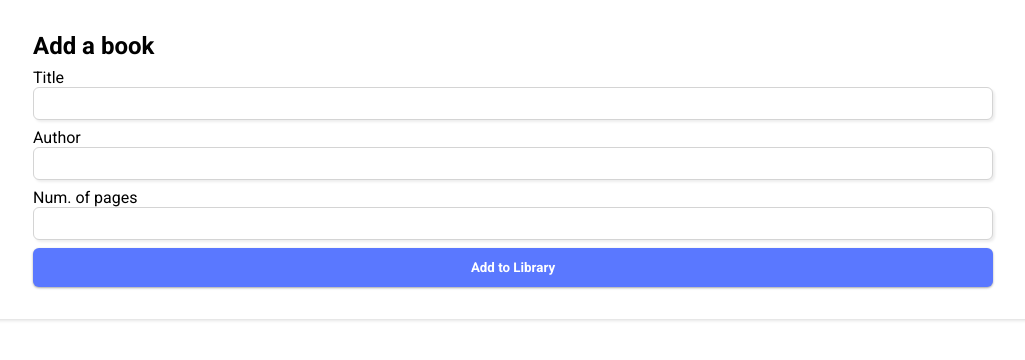
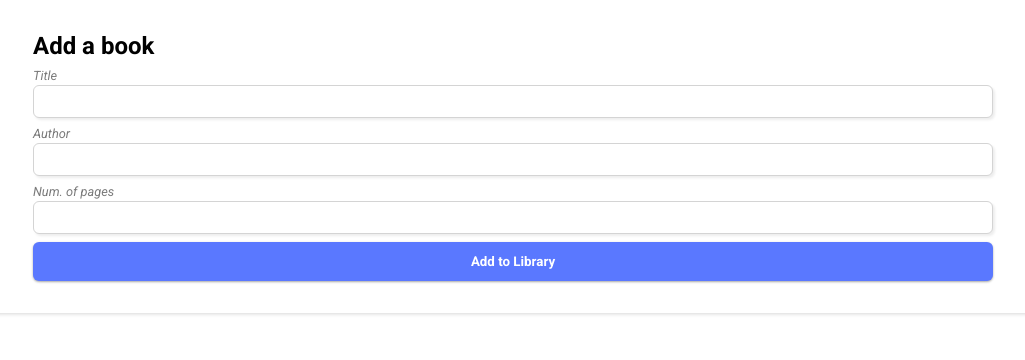
Before and after one commit to aleksapetrovic2907/odin-9-library, a plain HTML site: page index.html in a window 1280 px wide. Shown: the whole page, without its empty margins (127-1152 px from the left). Drawn offline with Linux system fonts and the light colour scheme.

Commit message:
apply styling to labels of book-entry

```diff
--- a/style.css
+++ b/style.css
@@ -25,6 +25,13 @@ button {
 .book-entry .input-container {
     display: flex;
     flex-direction: column;
+}
+
+.book-entry .input-container label {
+    font-size: .8rem;
+    font-style: italic;
+    color: rgb(122, 122, 122);;
+    margin-bottom: 2px;
 }
 
 .book-entry .input-container input {
```
